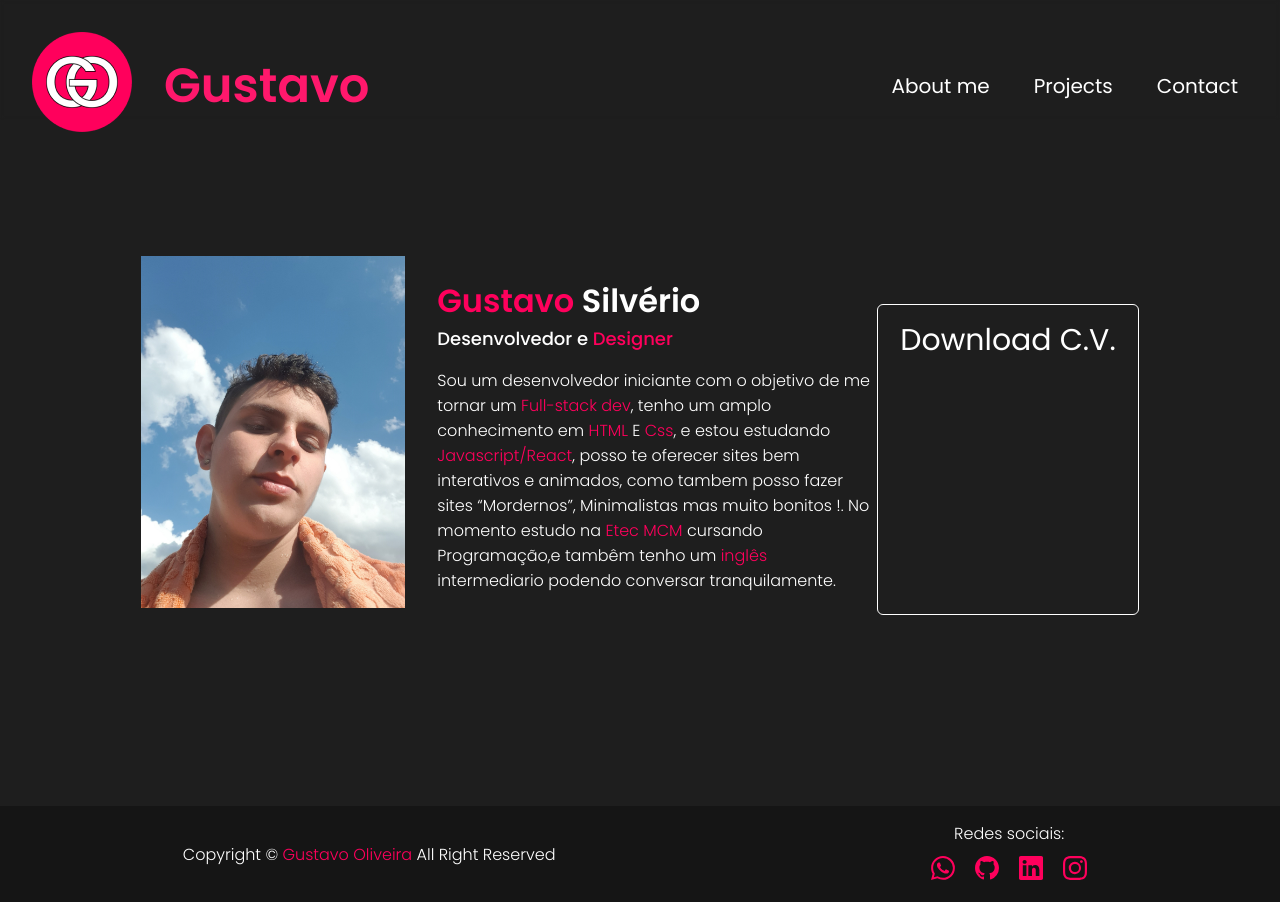
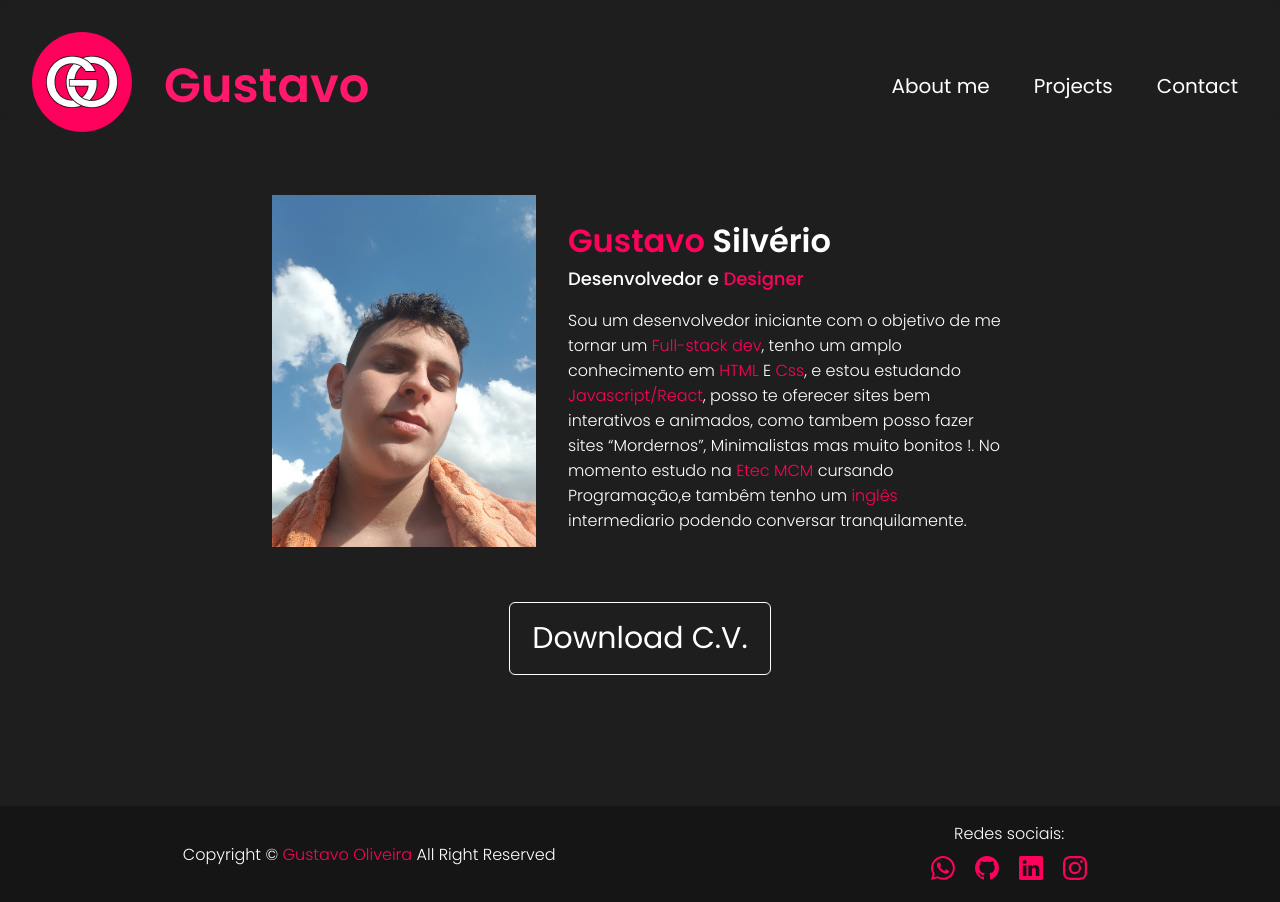
Before and after one commit to GustavoSilverio/Portfolio, a React (Create React App) app: page / in a window 1280 px wide. Built offline with nearby package versions, Linux system fonts and the light colour scheme.

Commit message:
bigger screen re-size

```diff
--- a/src/Pages/Home/home.css
+++ b/src/Pages/Home/home.css
@@ -40,6 +40,8 @@
     display: flex;
     flex-wrap: wrap;
     justify-content: center;
+    flex-direction: column;
+    align-items: center;
 }
 
 .download {
```
